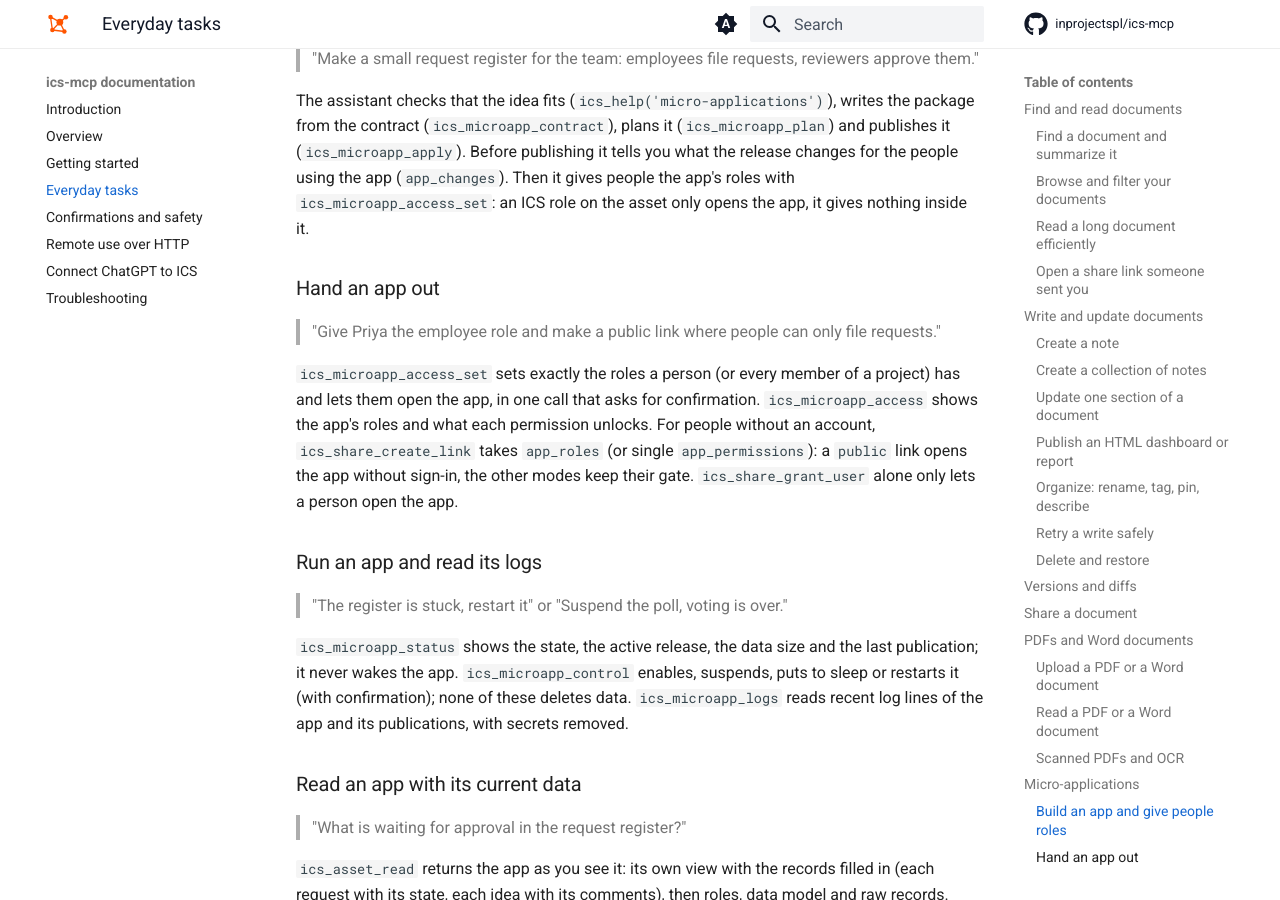
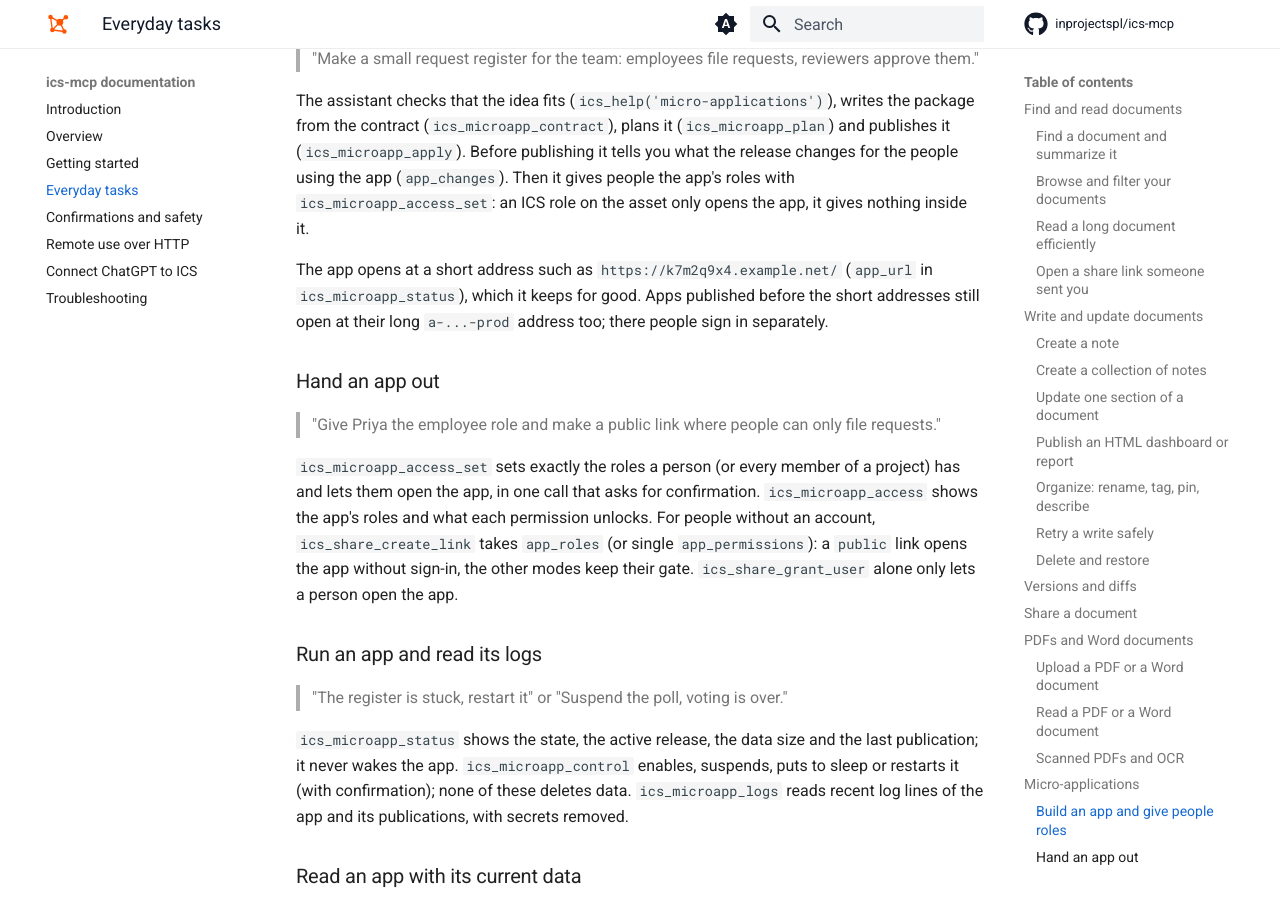
Before and after one commit to inprojectspl/ics-mcp, an MkDocs documentation site: the page built from docs/guide/everyday-tasks.md, in a window 1280 px wide and 900 px high, scrolled down 8319 px. Built offline with MkDocs 1.6.1 and Material for MkDocs 9.7.7, drawn with Linux system fonts in a browser that asks for light colours; comment, search, counter and statistics services are not loaded.

Commit message:
docs(microapps): describe short app addresses

```diff
--- a/docs/guide/everyday-tasks.md
+++ b/docs/guide/everyday-tasks.md
@@ -317,6 +317,10 @@ from the contract (`ics_microapp_contract`), plans it (`ics_microapp_plan`) and
 using the app (`app_changes`). Then it gives people the app's roles with `ics_microapp_access_set`:
 an ICS role on the asset only opens the app, it gives nothing inside it.
 
+The app opens at a short address such as `https://k7m2q9x4.example.net/` (`app_url` in
+`ics_microapp_status`), which it keeps for good. Apps published before the short addresses still
+open at their long `a-...-prod` address too; there people sign in separately.
+
 ### Hand an app out
 
 > "Give Priya the employee role and make a public link where people can only file requests."
```
Also changed, not shown: CHANGELOG.md (+4 -0 lines), ics_mcp/help_md/micro-applications.md (+6 -2 lines), 1 other file.
